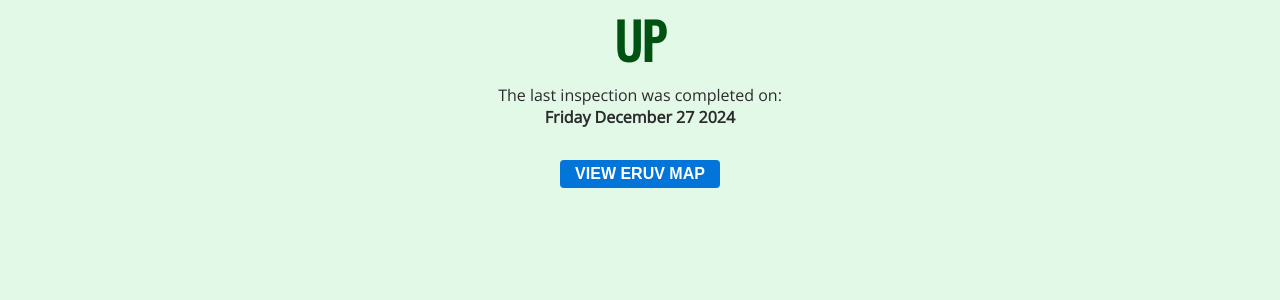
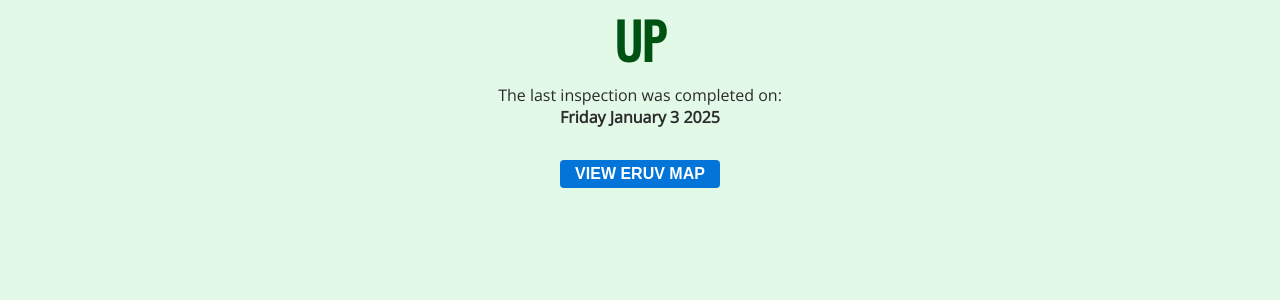
Before and after one commit to MisterGlass/eiruv, a Jekyll site: the page built from docs/index.md, in a window 1280 px wide. Shown: the part 132-432 px from the top of the page. Built offline with Jekyll 4.4.1, drawn with Linux system fonts in a browser that asks for light colours; our own code applies the rules of GitHub Pages for plain Markdown files.

Commit message:
Update eruv_status.yml

```diff
--- a/docs/_data/eruv_status.yml
+++ b/docs/_data/eruv_status.yml
@@ -1,3 +1,3 @@
 status: "Up"
-date: "Friday December 27 2024"
+date: "Friday January 3 2025"
 details: ""
```
